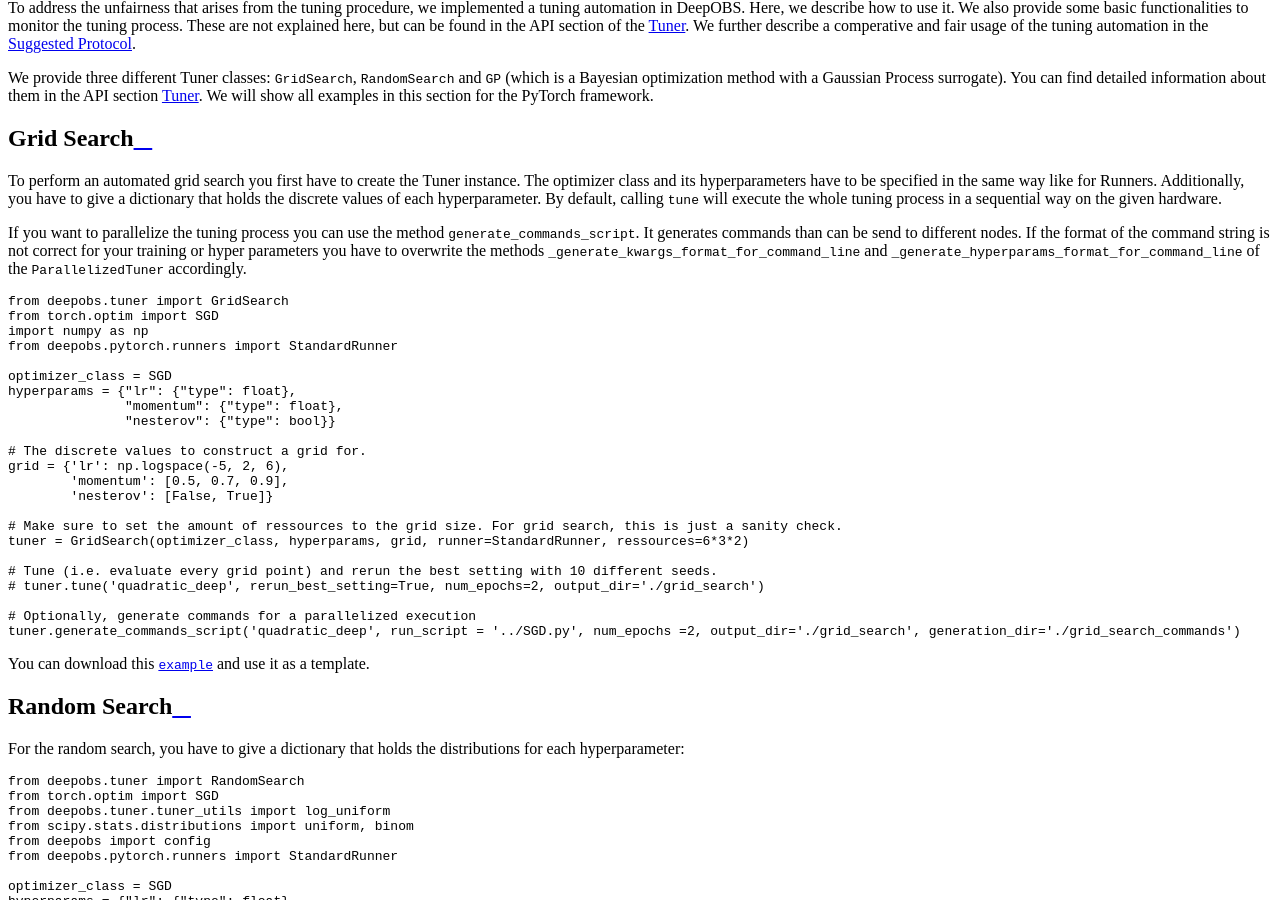
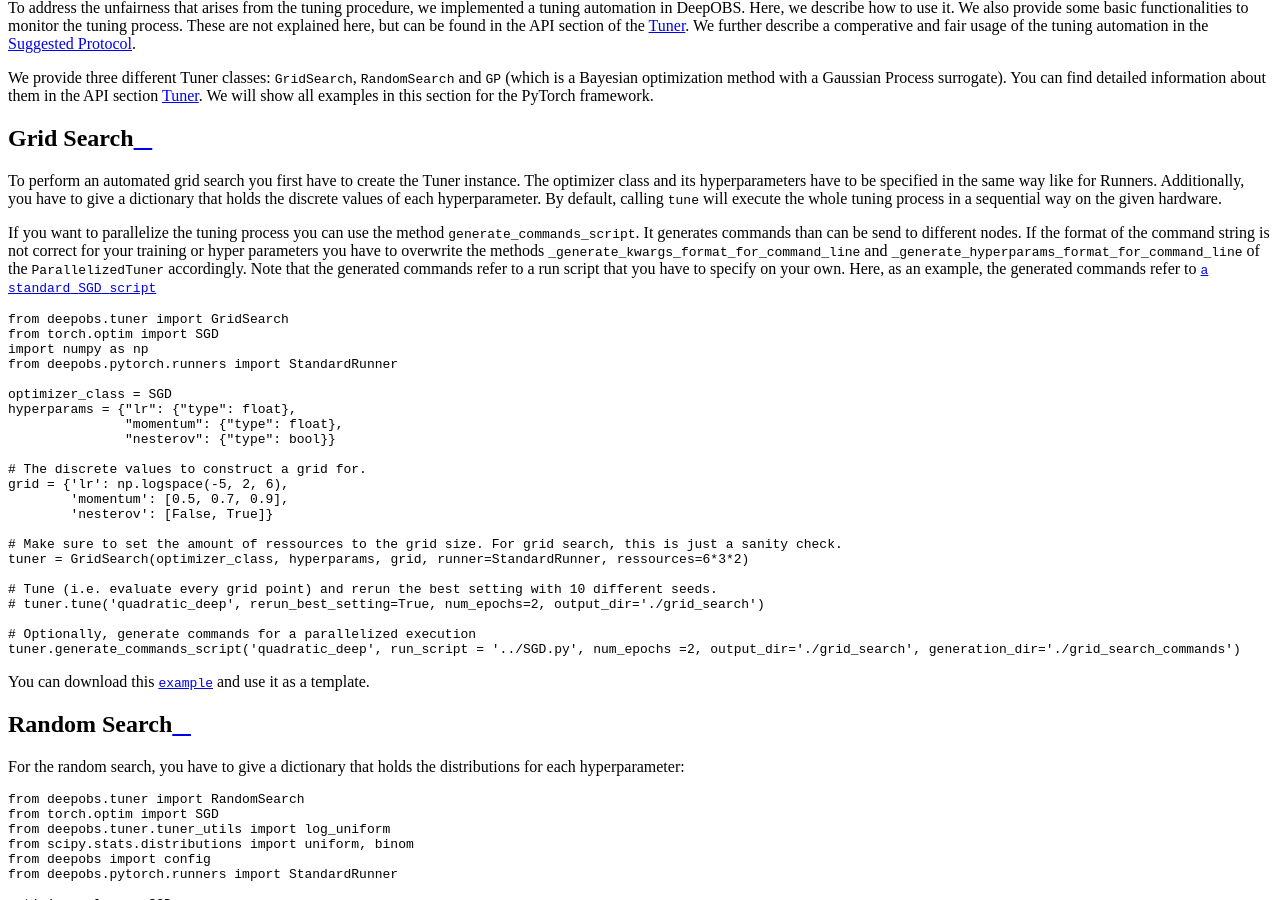
Before and after one commit to fsschneider/DeepOBS, a Sphinx documentation site: the page built from docs/user_guide/tuning_automation.rst, in a window 1280 px wide and 900 px high, scrolled down 2705 px. Built offline with Sphinx 7.4.7 and the Read the Docs theme 2.0.0, drawn with Linux system fonts in a browser that asks for light colours.

Commit message:
updated docs

```diff
--- a/docs/user_guide/tuning_automation.rst
+++ b/docs/user_guide/tuning_automation.rst
@@ -23,7 +23,10 @@ way on the given hardware.
 If you want to parallelize the tuning process you can use the method ``generate_commands_script``.
 It generates commands than can be send to different nodes. If the format of the command string is not correct for your
 training or hyper parameters you have to overwrite the methods ``_generate_kwargs_format_for_command_line`` and
-``_generate_hyperparams_format_for_command_line`` of the ``ParallelizedTuner`` accordingly.
+``_generate_hyperparams_format_for_command_line`` of the ``ParallelizedTuner`` accordingly. Note that the generated
+commands refer to a run script that you have to specify on your own. Here, as an example, the generated commands refer to
+:download:`a standard SGD script\
+<../../SGD.py>`
 
 .. literalinclude:: ../../example_grid_search.py
 
```
